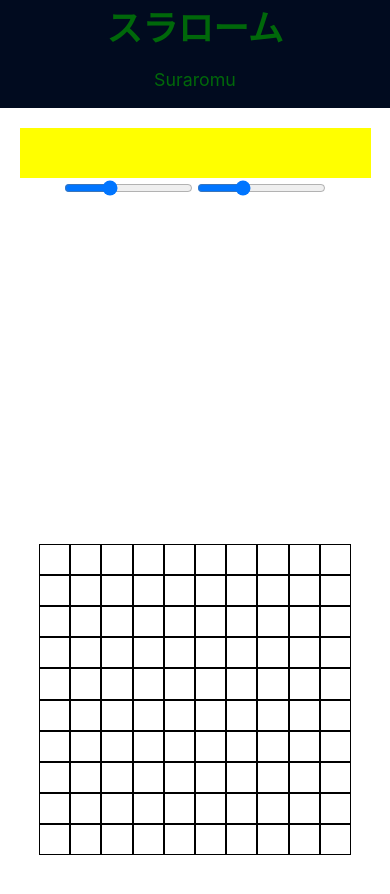
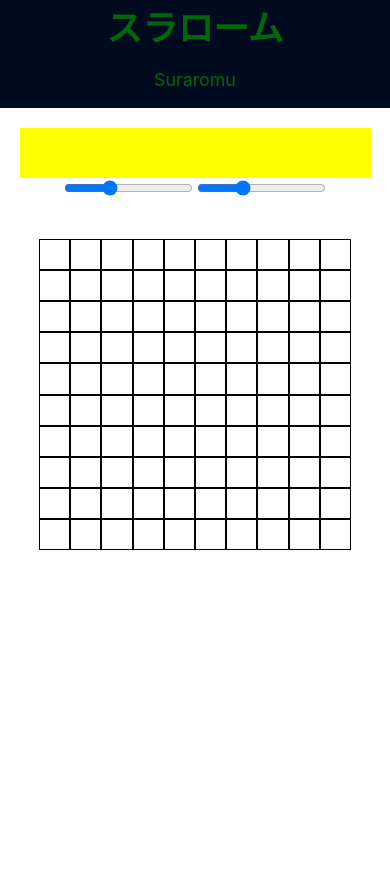
Before and after one commit to alexander-klotz/Suraromu, a React (Create React App) app in the folder suraromu/: page / in a window 390 px wide. Shown: the top 894 px of the page. After the commit the page ends 844 px from the top, so only its background shows below. Built offline with nearby package versions, Linux system fonts and the light colour scheme.

Commit message:
fixed issues with phone view

```diff
--- a/suraromu/src/App.css
+++ b/suraromu/src/App.css
@@ -25,7 +25,7 @@
   content:"";
   z-index: -1;
   border-left: 5px solid #358864;
-  border-radius: 5px;
+  border-radius: 1px;
   height: 100%;
   display: block;
   transform: translate(50%);
@@ -35,7 +35,7 @@
   content:"";
   z-index: -1;
   border-top: 5px solid #358864;
-  border-radius: 5px;
+  border-radius: 1px;
   width: 100%;
   display: block;
   position: relative;
--- a/suraromu/src/components/Grid.js
+++ b/suraromu/src/components/Grid.js
@@ -45,7 +45,7 @@ function Grid(props) {
     aspectRatio: "1/1",
     left: 0,
     right: 0,
-    top: `${cellSize*0.5}%`,
+    top: `${cellSize*0.35}%`,
     bottom: 0,
     position: "absolute",
     justifyContent: "center",
@@ -70,7 +70,7 @@ function Grid(props) {
     aspectRatio: "1/1",
     left: 0,
     right: 0,
-    top: `${cellSize}%`,
+    top: `${cellSize*0.75}%`,
     bottom: 0,
     position: "absolute",
     justifyContent: "center",
@@ -87,10 +87,7 @@ function Grid(props) {
 
   const gridStyle = {
     position: "relative",
-    display: "flex",
-    justifyContent: "center",
-    flexWrap: "wrap",
-    height: "1000px",
+    aspectRatio: "1/1",
   }
 
   return (
```
